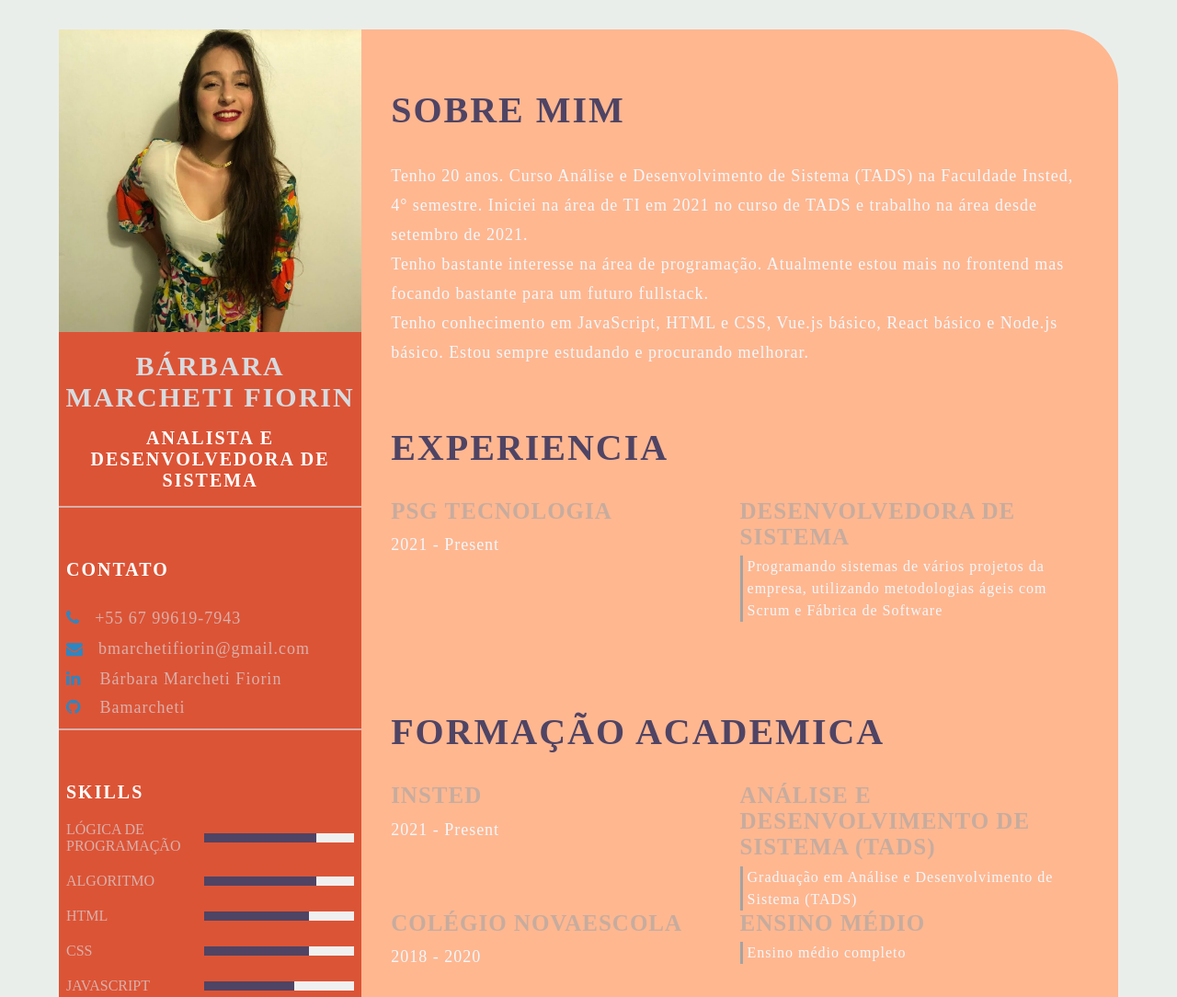
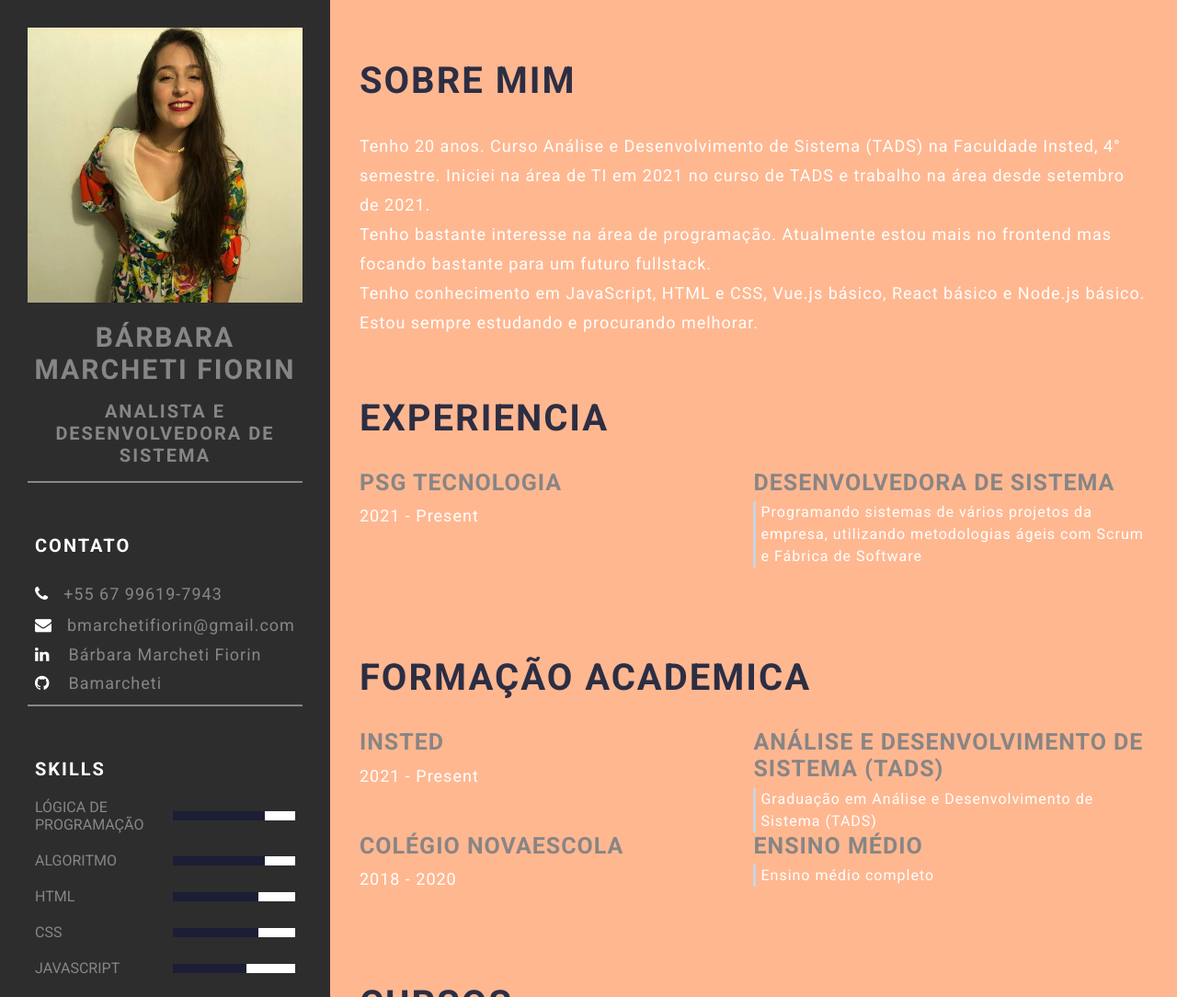
Before and after one commit to bamarcheti/meu-curriculo, a plain HTML site: page index.html in a window 1280 px wide. Shown: the top 1084 px of the page at 92% size. Drawn offline with Linux system fonts and the light colour scheme.

Commit message:
alterando cores

```diff
--- a/index.html
+++ b/index.html
@@ -5,7 +5,7 @@
     <meta charset="UTF-8">
     <meta http-equiv="X-UA-Compatible" content="IE=edge">
     <meta name="viewport" content="width=device-width, initial-scale=1.0">
-    <title>Bárbara Marcheti Fiorin Currículo</title>
+    <title>Currículo Bárbara Marcheti Fiorin</title>
 
     <!-- Google font  -->
     <link rel="preconnect" href="https://fonts.googleapis.com">
@@ -39,6 +39,7 @@
                     <li><i class="fa fa-linkedin"><a href="https://www.linkedin.com/in/barbara-marcheti-fiorin/">Bárbara
                                 Marcheti Fiorin</a></i></li>
                     <li><i class="fa fa-github"><a href="https://github.com/Bamarcheti">Bamarcheti</a></i></li>
+
                 </ul>
             </div>
             <div class="skills">
@@ -99,7 +100,7 @@
                 </div>
             </div>
         </section>
-        <div class="right-section">
+        <section class="right-section">
             <section class="about gap">
                 <div class="right-title">Sobre Mim</div>
                 <p class="about-me-contents">
@@ -196,7 +197,7 @@
                     </div>
                 </div>
             </section>
-        </div>
+        </section>
     </main>
 </body>
 
--- a/style.css
+++ b/style.css
@@ -1,46 +1,52 @@
+:root {
+    --background: #2e2d2d;
+    --very-dark-blue: #2c2e43;
+    --dark-desaturated-blue: #1b1e34;
+    --white: #ffffff;
+    --gray-300: #888585;
+    --gray-400: #cbd5e0;
+}
+
+/* Reset */
+
 * {
+    border: 0;
+    box-sizing: border-box;
+    font-family: 'Roboto', sans-serif;
     margin: 0;
     padding: 0;
-    box-sizing: border-box;
-    list-style: none;
-    font-family: "Times New Roman", sans-serif;
 }
 
 body {
-    background-color: #eaeeeb;
+    margin: 0;
+    align-items: center;
     display: flex;
     justify-content: center;
-    align-items: center;
     min-height: 100vh;
+    position: relative;
+    width: 100%;
 }
 
 .container {
-    position: relative;
-    width: 90%;
-
-    min-height: 100vh;
-    margin: 2rem auto;
     display: grid;
     grid-template-columns: repeat(7, 1fr);
 }
 
 .container .left-section {
-    grid-column: span 2;
-    height: 100%;
-    background-color: #dc5436;
+    padding: 30px;
+    grid-column: span 1;
+    background-color: var(--background);
 }
 
 .container .right-section {
-    grid-column: span 5;
-    height: 100%;
+    grid-column: span 6;
     background-color: #ffb790;
-    border-radius: 0px 60px 0px 0px;
     padding: 2rem 2rem;
 }
 
 .profile {
     width: 100%;
-    border-bottom: 2px solid #d6dbdfaf;
+    border-bottom: 2px solid var(--gray-300);
 }
 
 .profile .MyProfile {
@@ -48,7 +54,7 @@ body {
 }
 
 .name {
-    color: #D6DBDF;
+    color: var(--gray-300);
     font-size: 30px;
     letter-spacing: 2px;
     text-transform: uppercase;
@@ -58,7 +64,7 @@ body {
 }
 
 .profession {
-    color: #ffffff;
+    color: var(--gray-300);
     font-size: 20px;
     text-transform: uppercase;
     text-align: center;
@@ -69,7 +75,7 @@ body {
 
 .contact-info {
     padding: 8px;
-    border-bottom: 2px solid #d6dbdfaf;
+    border-bottom: 2px solid var(--gray-300);
 }
 
 .skills {
@@ -87,6 +93,33 @@ body {
     padding-top: 3rem;
 }
 
+/* .left-title li {
+    border: 1px solid var(--gray-300);
+    border-radius: 20px;
+    cursor: pointer;
+    padding: 8px 16px;
+    text-align: center;
+    transition: background-color .6s;
+}
+
+.left-title li:not(:last-child) {
+    margin-bottom: 12px;
+}
+
+.left-title li i {
+    color: var(--gray-300);
+    text-decoration: none;
+    transition: color .6s;
+}
+
+.left-title li:hover {
+    background-color: var(--very-dark-blue);
+}
+
+.left-title li:hover i {
+    color: var(--gray-400);
+} */
+
 .skills .box {
     display: flex;
     flex-direction: row;
@@ -99,13 +132,13 @@ body {
 
 .skills .box .exp-time-period h5 {
     text-transform: uppercase;
-    color: #d6dbdfaf;
+    color: var(--gray-300);
     font-weight: 600;
 }
 
 .skills .box .text h4 {
     text-transform: uppercase;
-    color: #4f4464;
+    color: var(--very-dark-blue);
     font-size: 16px;
 }
 
@@ -120,7 +153,7 @@ body {
 
 .skills .box h4 {
     text-transform: uppercase;
-    color: #d6dbdfaf;
+    color: var(--gray-300);
     font-weight: 500;
 }
 
@@ -128,7 +161,7 @@ body {
     position: relative;
     width: 100%;
     height: 10px;
-    background: #f0f0f0;
+    background: var(--white);
 }
 
 .skills .box .percent div {
@@ -136,11 +169,11 @@ body {
     top: 0;
     left: 0;
     height: 100%;
-    background: #4f4464;
+    background: var(--dark-desaturated-blue);
 }
 
 a {
-    color: #d6dbdfaf;
+    color: var(--gray-300);
     margin-left: 20px;
 }
 
@@ -161,7 +194,7 @@ a:hover {
     padding: .4rem 0;
     display: flex;
     align-items: center;
-    color: #d6dbdfaf;
+    color: var(--gray-300);
     letter-spacing: 1px;
     font-size: 18px;
 }
@@ -170,7 +203,7 @@ a:hover {
 .references ul li i {
     padding-right: 1rem;
     font-size: 18px;
-    color: #2E86C1;
+    color: var(--white);
 }
 
 .skills ul {
@@ -179,7 +212,7 @@ a:hover {
 
 .skills ul li p {
     padding: .4rem 0;
-    color: #d6dbdfaf;
+    color: var(--gray-300);
     font-size: 18px;
     letter-spacing: 1px;
     display: flex;
@@ -187,25 +220,10 @@ a:hover {
     text-transform: uppercase;
 }
 
-.referance-name {
-    padding-top: 1.5rem;
-    padding-bottom: .4rem;
-    font-size: 18px;
-    color: #F9E79F;
-    letter-spacing: 1px;
-    text-transform: uppercase;
-}
 
-.referance-profession {
-    font-size: 16px;
-    color: #d6dbdfaf;
-    letter-spacing: 1px;
-    text-transform: uppercase;
-    padding-bottom: .4rem;
-}
 
 .right-title {
-    color: #4f4464;
+    color: var(--very-dark-blue);
     font-size: 40px;
     letter-spacing: 2px;
     text-transform: uppercase;
@@ -223,7 +241,7 @@ a:hover {
     font-size: 18px;
     letter-spacing: 1px;
     line-height: 2rem;
-    color: #F1F8FD;
+    color: var(--white);
 }
 
 .experience-contents,
@@ -232,7 +250,7 @@ a:hover {
     display: grid;
     grid-template-columns: repeat(2, 2fr);
     padding-bottom: 2rem;
-    color: #F1F8FD;
+    color: var(--white);
 }
 
 .exp-company-name,
@@ -242,7 +260,7 @@ a:hover {
     font-weight: bold;
     text-transform: uppercase;
     letter-spacing: 1px;
-    color: #a2a5a79a;
+    color: var(--gray-300);
     padding-bottom: .4rem;
 }
 
@@ -261,7 +279,7 @@ a:hover {
     font-weight: bold;
     text-transform: uppercase;
     letter-spacing: 1px;
-    color: #a2a5a79a;
+    color: var(--gray-300);
     padding-bottom: .4rem;
 }
 
@@ -271,7 +289,7 @@ a:hover {
     font-size: 16px;
     letter-spacing: 1px;
     line-height: 1.5rem;
-    border-left: 3px solid #a5a3a3;
+    border-left: 3px solid var(--gray-400);
     padding-left: 5px;
 }
 
```
